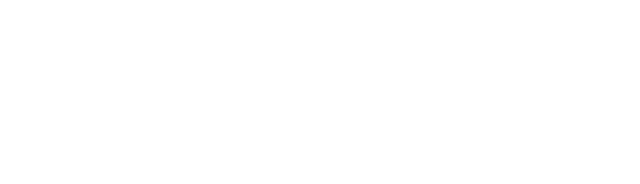
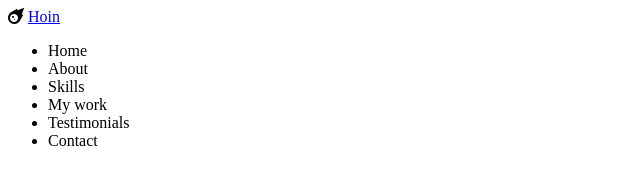
Before and after one commit to signalman/portfolio, a plain HTML site: page index.html in a window 1280 px wide. Shown: the whole page, without its empty margins (0-640 px from the left). Drawn offline with Linux system fonts and the light colour scheme.

Commit message:
HTML:navbar

```diff
--- a/index.html
+++ b/index.html
@@ -19,6 +19,30 @@
 
 </head>
 <body>
+<!-- navbar -->
+<nav id="navbar"></nav>
+<div class="navbar__logo">
+    <i class="fas fa-meteor"></i>
+    <a href="#">Hoin</a>
+</div>
+<ul class="navbar__menu">
+    <li class="navbar__menu__item">Home</li>
+    <li class="navbar__menu__item">About</li>
+    <li class="navbar__menu__item">Skills</li>
+    <li class="navbar__menu__item">My work</li>
+    <li class="navbar__menu__item">Testimonials</li>
+    <li class="navbar__menu__item">Contact</li>
+</ul>
 
+<!-- about me -->
+<section id="about"></section>
+<!-- skills -->
+<section id="skills"></section>
+<!-- work -->
+<section id="work"></section>
+<!-- testimonials -->
+<section id="testimonials"></section>
+<!-- contact -->
+<section id="contact"></section>
 </body>
 </html>
```
Also changed, not shown: style.css (line endings or trailing spaces).
